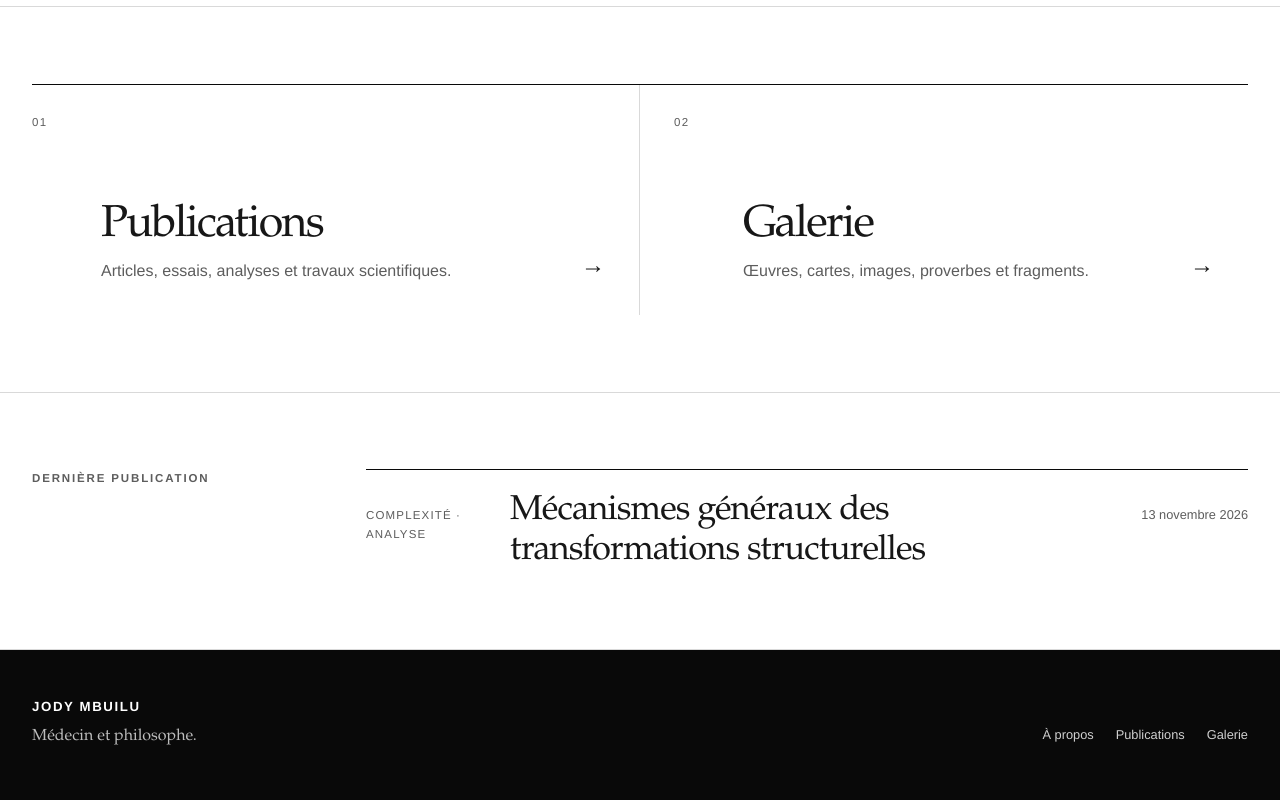
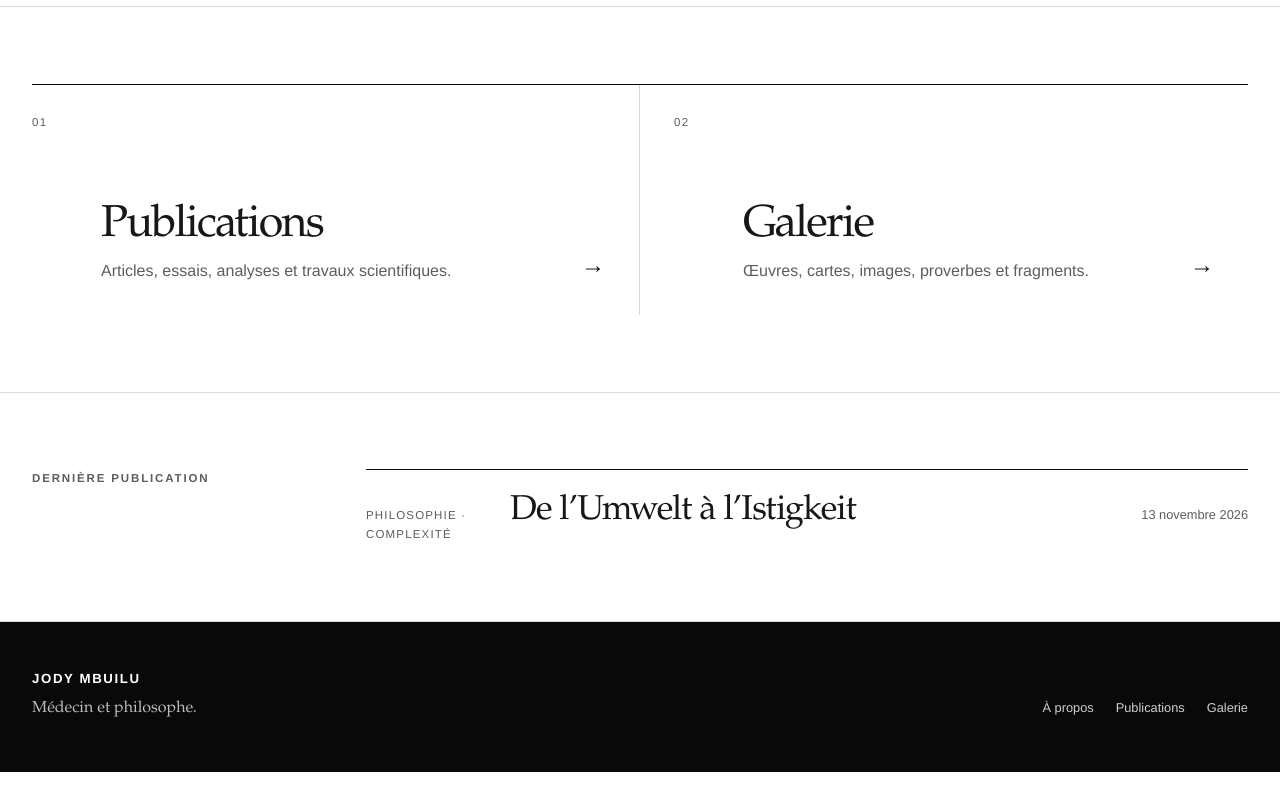
Before and after one commit to jodymbuilu1/-jodymbuilu-blog, a plain HTML site: page index.html in a window 1280 px wide. Shown: the part 616-1416 px from the top of the page. After the commit the page ends 1388 px from the top, so only its background shows below. Drawn offline with Linux system fonts and the light colour scheme.

Commit message:
Mettre en avant l’essai sur l’Umwelt

```diff
--- a/index.html
+++ b/index.html
@@ -36,7 +36,7 @@
   <section class="section compact-section">
     <div class="wrap latest-line">
       <p class="kicker">Dernière publication</p>
-      <a href="./mecanismes-transformations-structurelles.html"><span>Complexité · Analyse</span><h2>Mécanismes généraux des transformations structurelles</h2><span class="date">13 novembre 2026</span></a>
+      <a href="./umwelt-mitwelt-istigkeit.html"><span>Philosophie · Complexité</span><h2>De l’Umwelt à l’Istigkeit</h2><span class="date">13 novembre 2026</span></a>
     </div>
   </section>
 </main>
```
